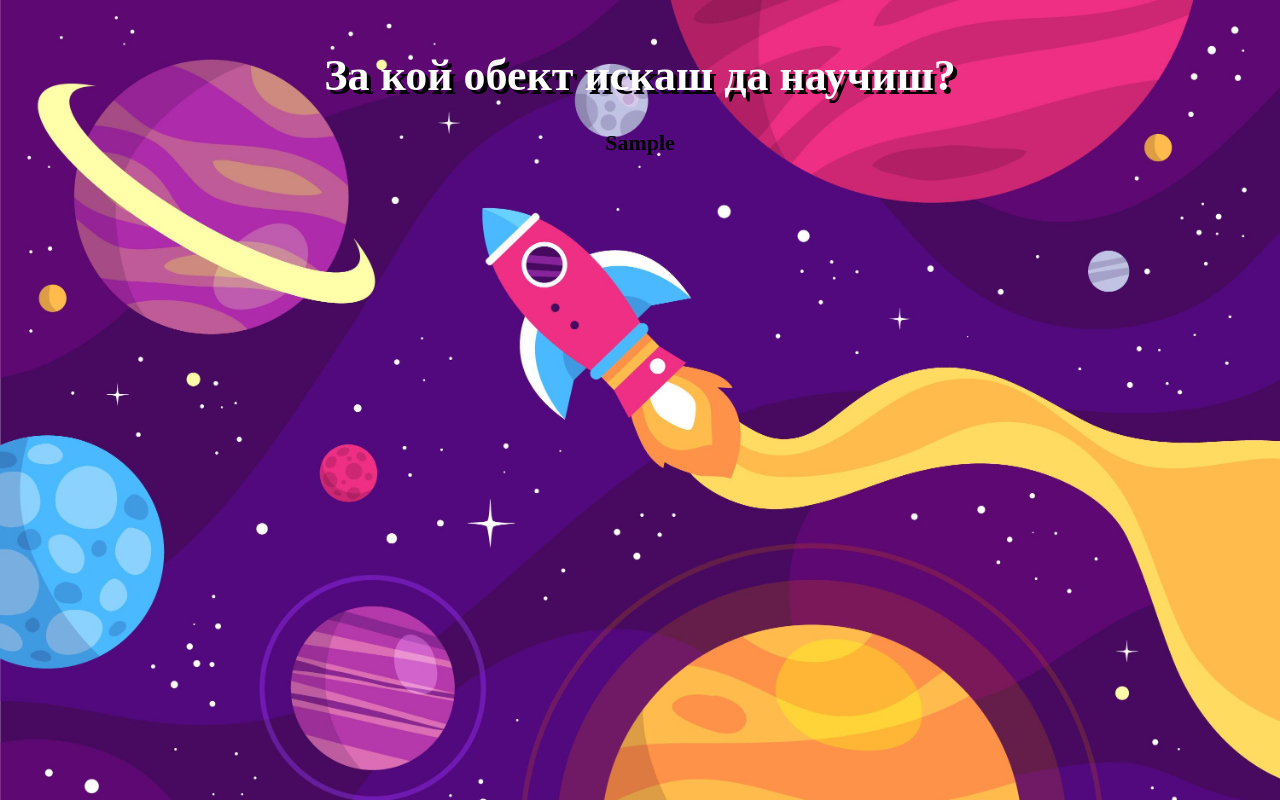
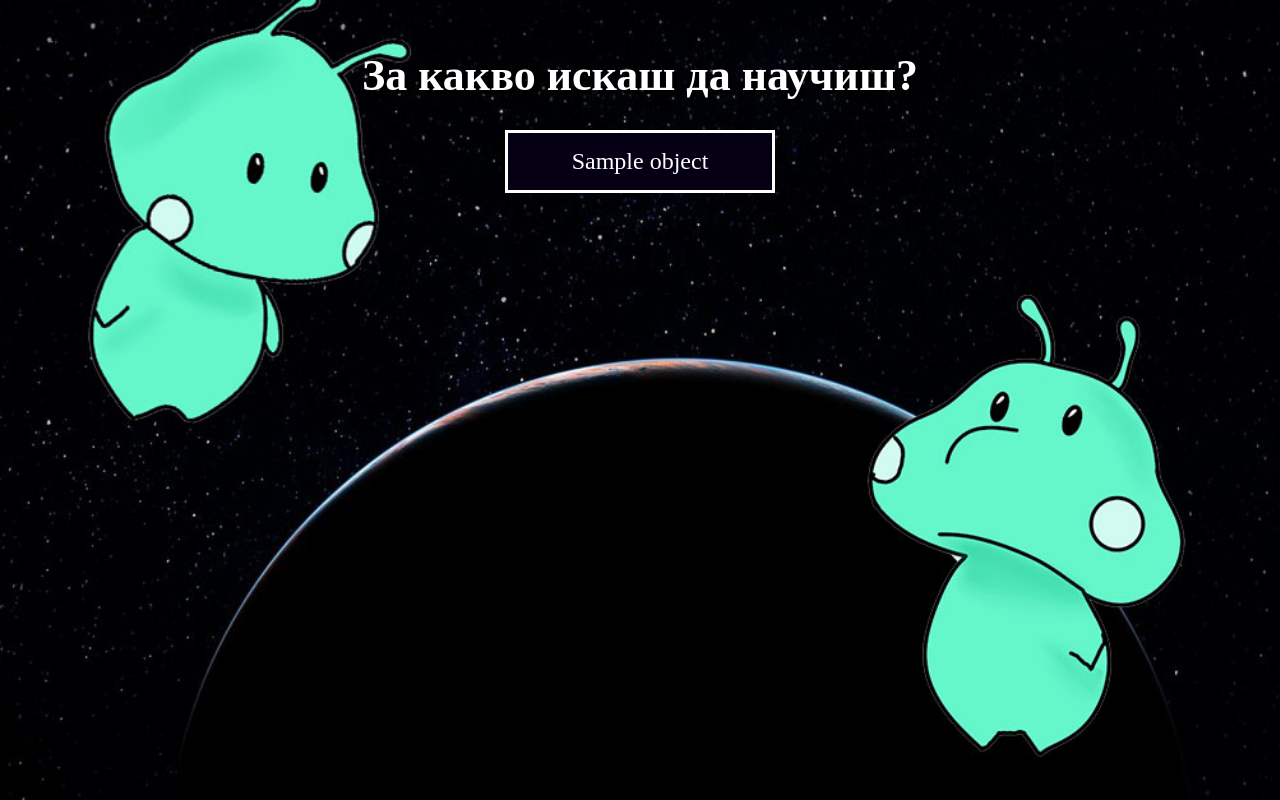
Before and after one commit to iv4pa4/Cong-Posmic, a PHP site: page /objects.php in a window 1280 px wide. Run offline with PHP 8.4, Linux system fonts and the light colour scheme; tables that the repository leaves empty or names only in its code hold one stand-in row (values such as "Sample post"); some web fonts are replaced.

Commit message:
new look

```diff
--- a/facts.php
+++ b/facts.php
@@ -16,7 +16,7 @@ $facts = Select ($query);
 if(is_array($facts)){
 	foreach($facts as $k => $value){
 		?>
-		<h4 class="text_info" align="right">Факт: <?=$fact[0]['fact_self']; ?></h4>
+		<h4 class="heading"><?=$value["fact_self"];?></h4><br />
 		<br/>
 		<?php
 	}
--- a/object_template.php
+++ b/object_template.php
@@ -10,7 +10,7 @@ if(!$object) die("Not found");
 <link href='https://fonts.googleapis.com/css?family=Aclonica' rel='stylesheet'>
 <link rel="stylesheet" href="style.css?id=2">
 </head>
-<body>
+<body class="background3">
 <h1 class="heading"><?=$object[0]['object_name'];?></h1>
 <div>
 <?php
--- a/objects.php
+++ b/objects.php
@@ -9,14 +9,14 @@ $objects = Select ($query);
 <link href='https://fonts.googleapis.com/css?family=Aclonica' rel='stylesheet'>
 <link rel="stylesheet" href="style.css?id=2">
 </head>
-<body>
-<h1 class="heading">За кой обект искаш да научиш?</h1>
+<body class="background1">
+<h1 class="heading">За какво искаш да научиш?</h1>
 <div align="center">
 <?php
 if(is_array($objects)){
 	foreach($objects as $k => $value){
 		?>
-		<h4><?=$value["fact_self"];?></h4><br />
+		<a class="button2" href="object_template.php?pid=<?=$value["object_id"];?>"><?=$value["object_name"];?></a><br />
 		<br/>
 		<?php
 	}
--- a/planet_menu.php
+++ b/planet_menu.php
@@ -9,7 +9,7 @@ $planets = Select ($query);
 <link href='https://fonts.googleapis.com/css?family=Aclonica' rel='stylesheet'>
 <link rel="stylesheet" href="style.css?id=2">
 </head>
-<body>
+<body class="background1">
 <h1 class="heading">За коя планета искаш да научиш?</h1>
 <div align="center">
 <?php
--- a/planet_template.php
+++ b/planet_template.php
@@ -10,14 +10,14 @@ if(!$planet) die("Not found");
 <link href='https://fonts.googleapis.com/css?family=Aclonica' rel='stylesheet'>
 <link rel="stylesheet" href="style.css?id=2">
 </head>
-<body>
+<body class="background3">
 <h1 class="heading"><?=$planet[0]['planet_name'];?></h1>
 <div>
 <?php
 
 if($planet[0]['planet_photo']){
 	?>
-	<img src="photos/<?=$planet[0]['planet_photo']?>" width="500" align="left"  border= "5px solid #555" class="pad"/>
+	<img src="photos/<?=$planet[0]['planet_photo']?>" width="500" align="left" class="pad"/>
 	<?php
 }
 ?>
--- a/style.css
+++ b/style.css
@@ -2,14 +2,33 @@ body{
 	margin:0;
 	padding:0;
 	font-family: 'Aclonica';font-size: 22px;
-	background-image: url(backg.jpg);
-	background-repeat: no-repeat;
-    background-size: cover;
+
 
 }
 
+.background{
+	background-image: url(background.jpg);
+	background-repeat: no-repeat;
+    background-size: cover;
+}
+.background1{
+	background-image: url(up.jpg);
+	background-repeat: no-repeat;
+    background-size: cover;
+}
+.background2{
+	background-image: url(down.jpg);
+	background-repeat: no-repeat;
+    background-size: cover;
+}
+.background3{
+	background-image: url(clean.jpg);
+	background-repeat: no-repeat;
+    background-size: cover;
+}
+
 .button1{
-  background-color: rgb(75,0,130);
+  background-color: rgb(6, 0, 20);
   border-style: solid;
   color: white;
   padding: 15px 32px;
@@ -21,14 +40,14 @@ body{
 
 }
 
-.button1:hover{ background:rgb(153,50,204);
+.button1:hover{ background:rgb(6, 0, 53);
 }
 
 .button1:active{background:rgb(147,112,219);}
 
 .buttons_div {
 	text-align:center;
-	padding-top:300px;
+	padding-top:450px;
 }
 .buttons_dоv {
 	text-align:center;
@@ -36,7 +55,7 @@ body{
 }
 
 .button2 {
-  background-color: rgb(75,0,130);
+  background-color: rgb(6, 0, 20);
   border-style: solid;
   color: white;
   padding: 15px 32px;
@@ -47,7 +66,7 @@ body{
   width: 200;
 
 }
-.button2:hover{ background:rgb(153,50,204);
+.button2:hover{ background:rgb(6, 0, 53);
 }
 .button2:active{background:rgb(147,112,219);}
 
```
Also changed, not shown: background.jpg (added), clean.jpg (added), down.jpg (added), up.jpg (added).
